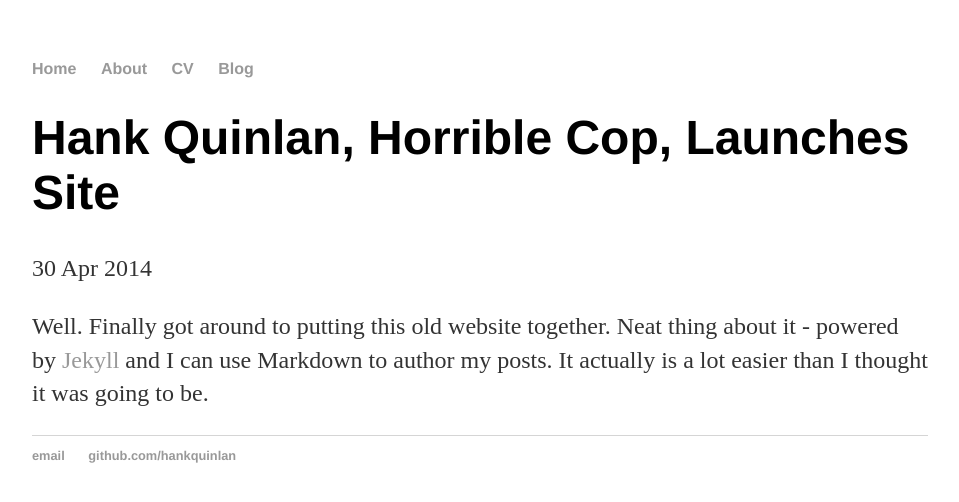
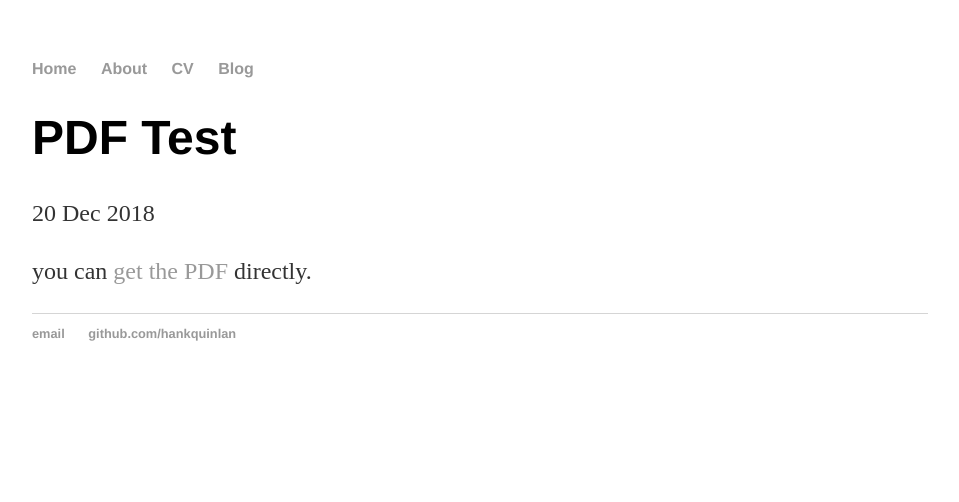
Before and after one commit to allofher/allofher.github.io, a Jekyll site: the page built from _posts/2014-04-30-hank-quinlan-site-launched.md, in a window 1280 px wide. Shown: the top 502 px of the page, without its empty margins (160-1119 px from the left). Built offline with Jekyll 4.4.1, drawn with Linux system fonts in a browser that asks for light colours.

Commit message:
Update 2014-04-30-hank-quinlan-site-launched.md

```diff
--- a/_posts/2014-04-30-hank-quinlan-site-launched.md
+++ b/_posts/2014-04-30-hank-quinlan-site-launched.md
@@ -1,7 +1,7 @@
 ---
 layout: post
-title: "Hank Quinlan, Horrible Cop, Launches Site"
-date: 2014-04-30
+title: "PDF Test"
+date: 2018-12-20
 ---
 
-Well. Finally got around to putting this old website together. Neat thing about it - powered by [Jekyll](http://jekyllrb.com) and I can use Markdown to author my posts. It actually is a lot easier than I thought it was going to be.
+you can [get the PDF]({{ site.url }}/files/MA Thesis Final Copy Oxton.pdf) directly.
```
